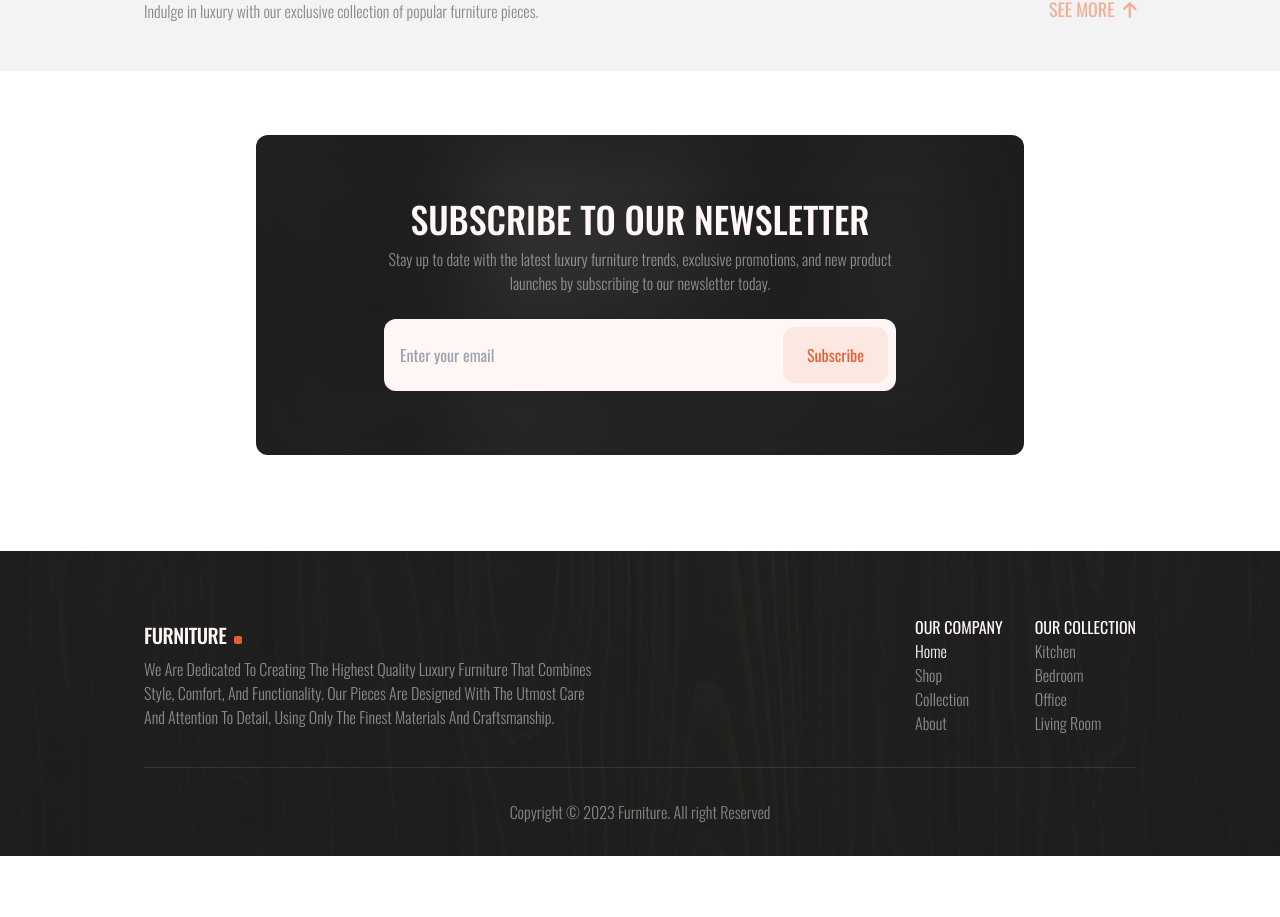
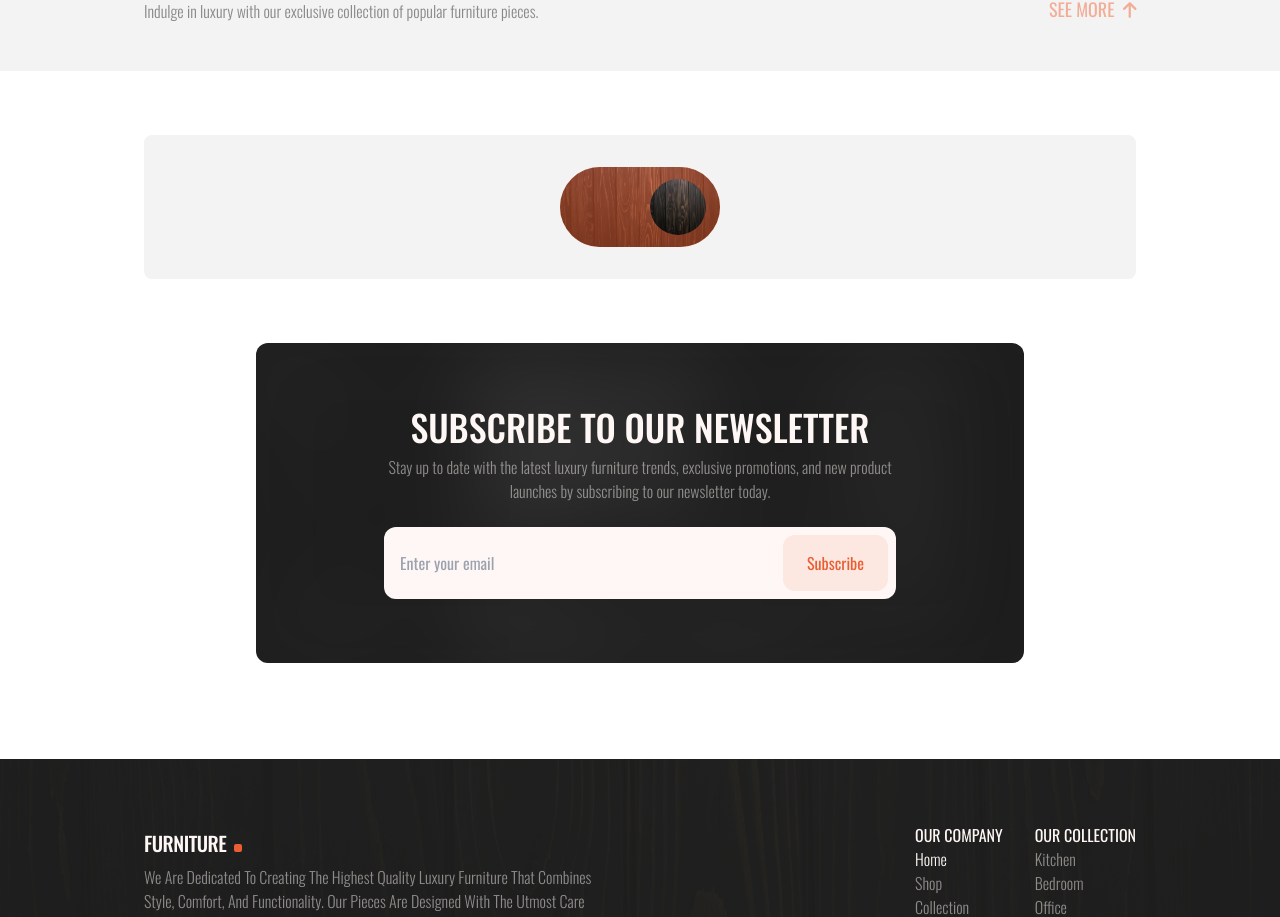
Before and after one commit to AfopeM/Furniture, a Next.js app: page / in a window 1280 px wide. Shown: the part 777-1694 px from the top of the page. Before the commit the page ends 1633 px from the top, so only its background shows below. Built offline with nearby package versions, Linux system fonts and the light colour scheme; a web font is replaced by a local one.

Commit message:
Home page fix: Added placeholder content to the hero section of the about, collection and shop pages.
feat: Added a switch button to the homepage

```diff
--- a/src/app/about/page.tsx
+++ b/src/app/about/page.tsx
@@ -2,8 +2,7 @@ import { Hero } from "@/components";
 export default function About() {
   return (
     <>
-      <Hero></Hero>
-      About
+      <Hero>About</Hero>
     </>
   );
 }
--- a/src/app/collection/page.tsx
+++ b/src/app/collection/page.tsx
@@ -3,8 +3,7 @@ import { Hero } from "@/components";
 export default function Collection() {
   return (
     <>
-      <Hero />
-      Collection
+      <Hero>Collection</Hero>
     </>
   );
 }
--- a/src/app/page.tsx
+++ b/src/app/page.tsx
@@ -1,7 +1,13 @@
+"use client";
 import Link from "next/link";
+import Image from "next/image";
+import { useState } from "react";
+import { switchBtnVariant } from "@/libs/motion";
+import { motion, AnimatePresence } from "framer-motion";
 import { Hero, Title, SeeMoreBtn, EmailForm } from "@/components";
 
 export default function Home() {
+  const [switchBtn, setSwitchBtn] = useState(false);
   return (
     <>
       <Hero>
@@ -55,6 +61,46 @@ export default function Home() {
           </div>
         </section>
 
+        {/* WHY CHOOSE US & TESTIMONIALS */}
+        <section className="brand-px">
+          <div
+            className="mb-16 flex flex-col items-center gap-8
+            rounded-lg bg-brand-dark/5 px-12 py-8 text-center
+            md:flex-row-reverse md:justify-between md:text-start
+            lg:justify-around"
+          >
+            {/* SWITCH BUTTON */}
+            <button
+              type="button"
+              onClick={() => setSwitchBtn((prev) => !prev)}
+              className="relative h-20 w-40 overflow-hidden
+              rounded-full bg-brand-base"
+            >
+              <Image
+                fill
+                sizes="24vw"
+                src="/texture.webp"
+                alt="texture image"
+                className="object-cover opacity-50"
+              />
+              <motion.div
+                variants={switchBtnVariant(switchBtn)}
+                initial="initial"
+                animate="animate"
+                className="absolute h-14 w-14 overflow-hidden rounded-full"
+              >
+                <Image
+                  fill
+                  sizes="16vw"
+                  src="/texture.webp"
+                  alt="texture image"
+                  className="object-cover"
+                />
+              </motion.div>
+            </button>
+          </div>
+        </section>
+
         {/* EMAIL */}
         <EmailForm />
       </main>
--- a/src/app/shop/page.tsx
+++ b/src/app/shop/page.tsx
@@ -3,8 +3,7 @@ import { Hero } from "@/components";
 export default function Shop() {
   return (
     <>
-      <Hero></Hero>
-      Shop
+      <Hero>Shop</Hero>
     </>
   );
 }
--- a/src/components/BlurImage.tsx
+++ b/src/components/BlurImage.tsx
@@ -14,6 +14,7 @@ export default function BlurImage({ imgSrc, imgAlt, style }: BlurImageProp) {
       fill
       src={imgSrc}
       alt={imgAlt}
+      sizes="50vw"
       className={`${
         isLoading ? "blur-2xl grayscale" : "blur-0 grayscale-0"
       } ${style} object-cover brand-duration-500`}
--- a/src/libs/motion.ts
+++ b/src/libs/motion.ts
@@ -0,0 +1,13 @@
+export const switchBtnVariant = (value: boolean) => ({
+  initial: {
+    x: 8,
+    y: "-50%",
+  },
+  animate: {
+    x: value ? 14 : 90,
+    transition: {
+      type: "spring",
+      stiffness: 80,
+    },
+  },
+});
```
